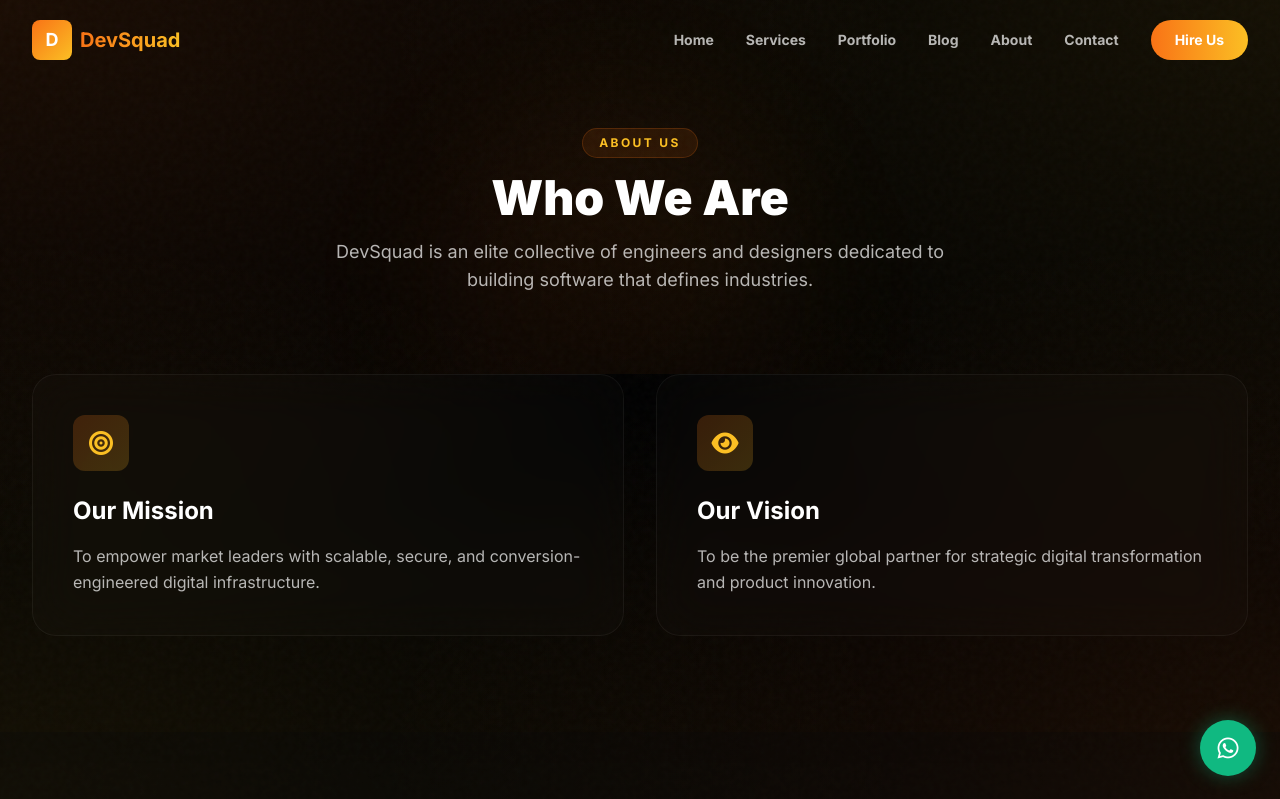
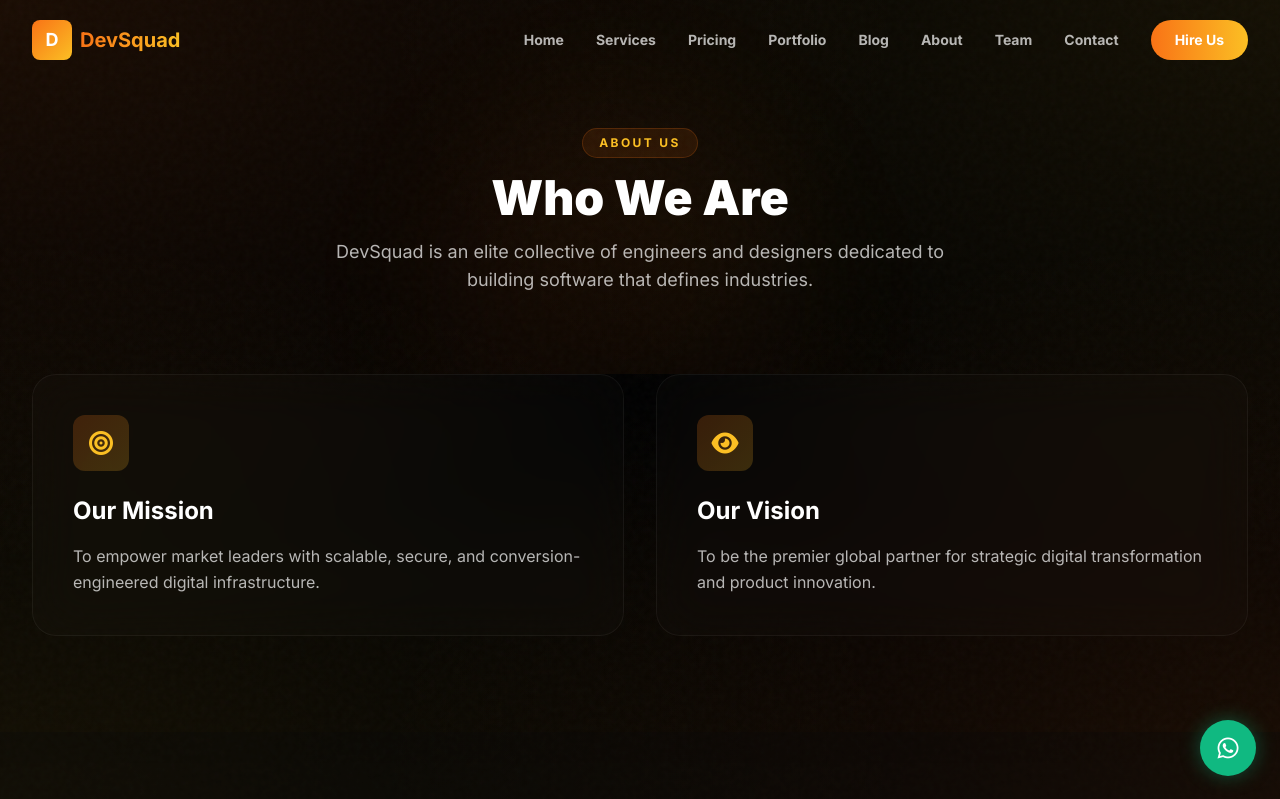
Before and after one commit to mdzihad42/devsquad_agency, a Django app: page /about/ in a window 1280 px wide. Shown: the top 799 px of the page. Run offline with Django 5.2, Linux system fonts and the light colour scheme; data comes from the database, SQL or seed files in the repository; some libraries are stand-ins or nearby versions.

Commit message:
Fixed services_view NoReverseMatch and updated all nav menus

```diff
--- a/templates/base.html
+++ b/templates/base.html
@@ -79,6 +79,9 @@
                     <a href="{% url 'services' %}"
                         class="nav-link text-sm font-bold text-white/70 hover:text-sunset-orange transition-colors duration-300"
                         id="nav-services">Services</a>
+                    <a href="{% url 'pricing' %}"
+                        class="nav-link text-sm font-bold text-white/70 hover:text-sunset-orange transition-colors duration-300"
+                        id="nav-pricing">Pricing</a>
                     <a href="{% url 'portfolio' %}"
                         class="nav-link text-sm font-bold text-white/70 hover:text-sunset-orange transition-colors duration-300"
                         id="nav-portfolio">Portfolio</a>
@@ -88,6 +91,9 @@
                     <a href="{% url 'about' %}"
                         class="nav-link text-sm font-bold text-white/70 hover:text-sunset-orange transition-colors duration-300"
                         id="nav-about">About</a>
+                    <a href="{% url 'team' %}"
+                        class="nav-link text-sm font-bold text-white/70 hover:text-sunset-orange transition-colors duration-300"
+                        id="nav-team">Team</a>
                     <a href="{% url 'contact' %}"
                         class="nav-link text-sm font-bold text-white/70 hover:text-sunset-orange transition-colors duration-300"
                         id="nav-contact">Contact</a>
@@ -114,13 +120,15 @@
             <div class="px-4 py-6 space-y-4">
                 <a href="{% url 'home' %}"
                     class="block text-slate-300 hover:text-white font-medium transition-colors">Home</a>
-                <a href="{% url 'services_view' %}" class="text-sm font-bold text-white/70 hover:text-sunset-orange transition-colors">Services</a>
+                <a href="{% url 'services' %}" class="text-sm font-bold text-white/70 hover:text-sunset-orange transition-colors">Services</a>
                 <a href="{% url 'pricing' %}" class="text-sm font-bold text-white/70 hover:text-sunset-orange transition-colors">Pricing</a>
                 <a href="{% url 'blog_list' %}" class="text-sm font-bold text-white/70 hover:text-sunset-orange transition-colors">Blog</a>
                 <a href="{% url 'portfolio' %}"
                     class="block text-white/70 hover:text-sunset-orange font-bold transition-colors">Portfolio</a>
                 <a href="{% url 'about' %}"
                     class="block text-white/70 hover:text-sunset-orange font-bold transition-colors">About</a>
+                <a href="{% url 'team' %}"
+                    class="block text-white/70 hover:text-sunset-orange font-bold transition-colors">Team</a>
                 <a href="{% url 'contact' %}"
                     class="block text-white/70 hover:text-sunset-orange font-bold transition-colors">Contact</a>
                 <a href="{% url 'contact' %}"
```
